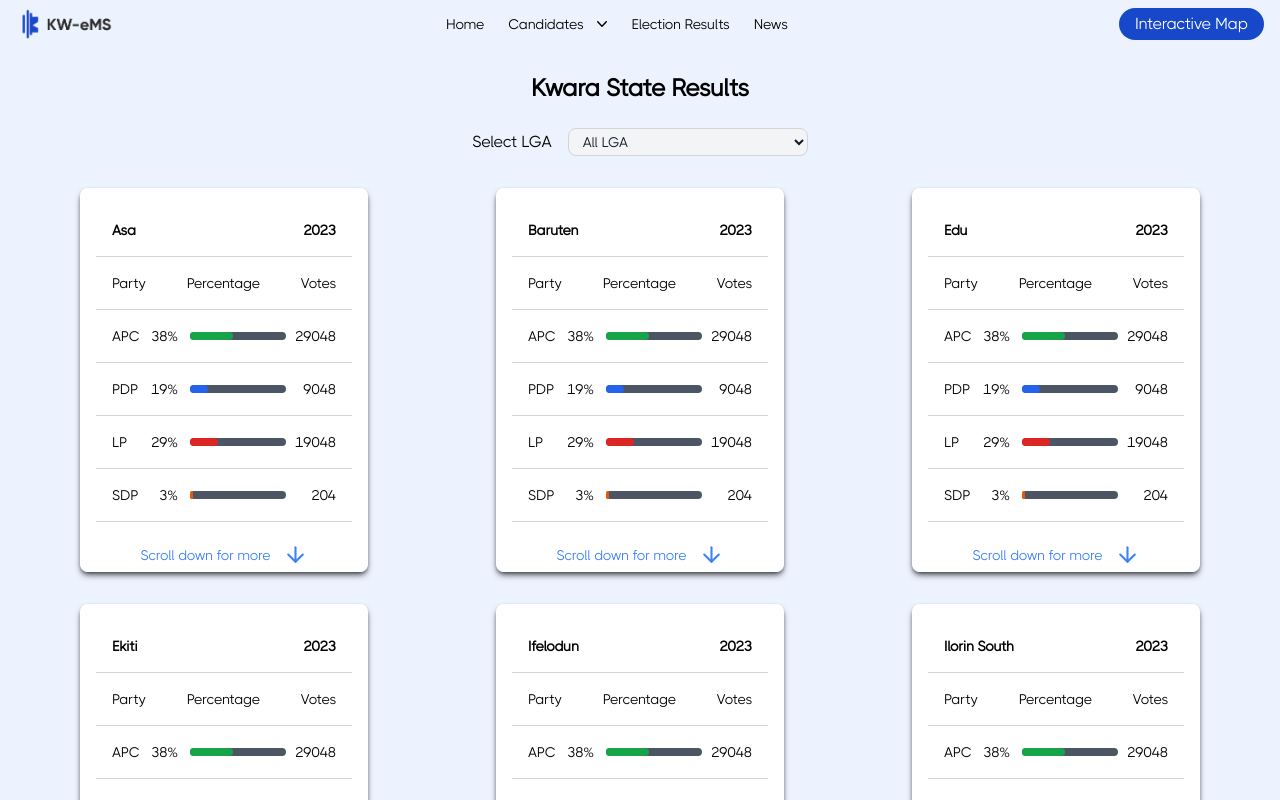
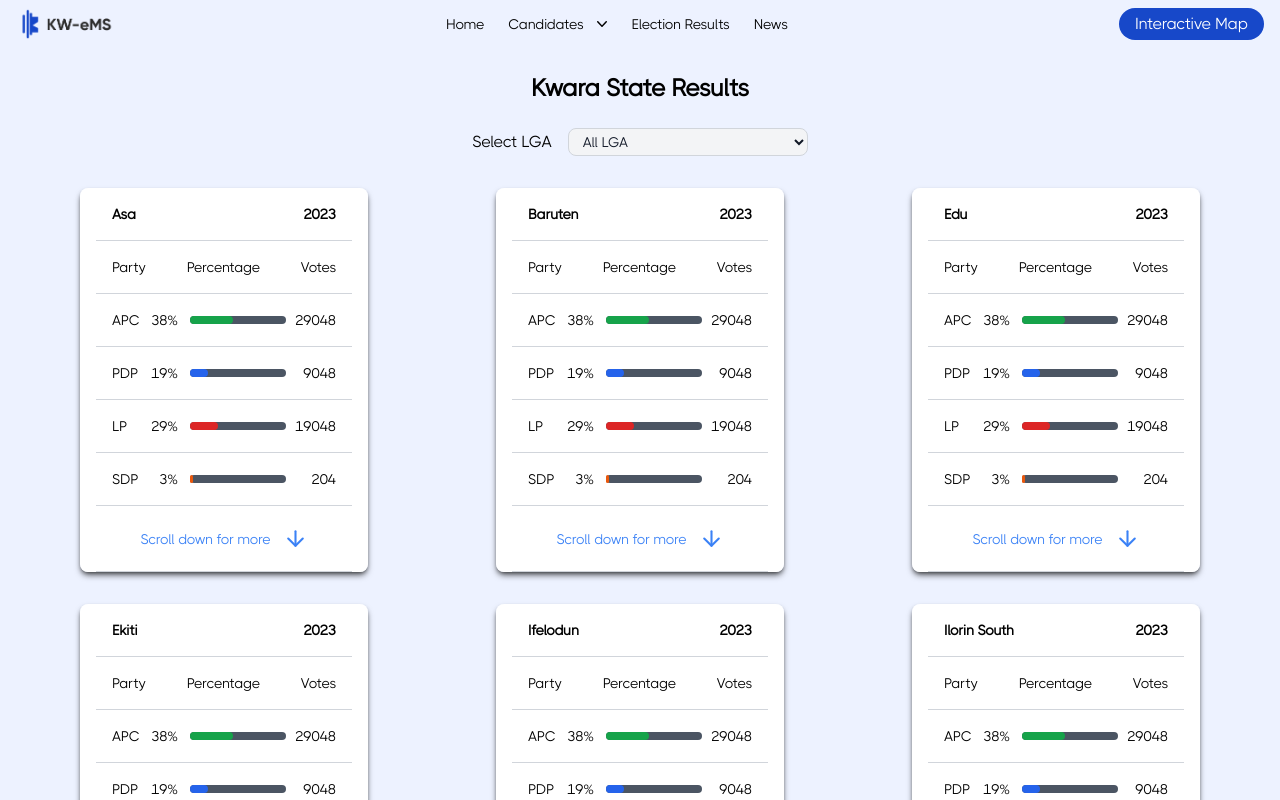
Before and after one commit to thereal-osas/KW-eMS, a React (Create React App) app: page /results in a window 1280 px wide. Shown: the top 800 px of the page. Built offline with nearby package versions, Linux system fonts and the light colour scheme.

Commit message:
result component sticky title

```diff
--- a/src/components/ResultComponent.jsx
+++ b/src/components/ResultComponent.jsx
@@ -8,8 +8,8 @@ function ResultComponent({ data }) {
 	const SDPwidth = "4%";
 
 	return (
-		<section className=" bg-white shadow-black/60 shadow-md overflow-y-scroll customscroll h-96 hover:scale-[1.02] duration-200  text-sm p-4 rounded-lg ">
-			<div className="flex justify-between font-semibold p-4 border-b-[0.1px] border-gray-300">
+		<section className=" bg-white shadow-black/60 shadow-md overflow-y-scroll customscroll h-96 hover:scale-[1.02] duration-200  text-sm px-4 pb-4 rounded-lg ">
+			<div className="flex justify-between font-semibold sticky top-0 bg-white  p-4 border-b-[0.1px] border-gray-300">
 				<span>{data}</span>
 				<span>2023</span>
 			</div>
```
